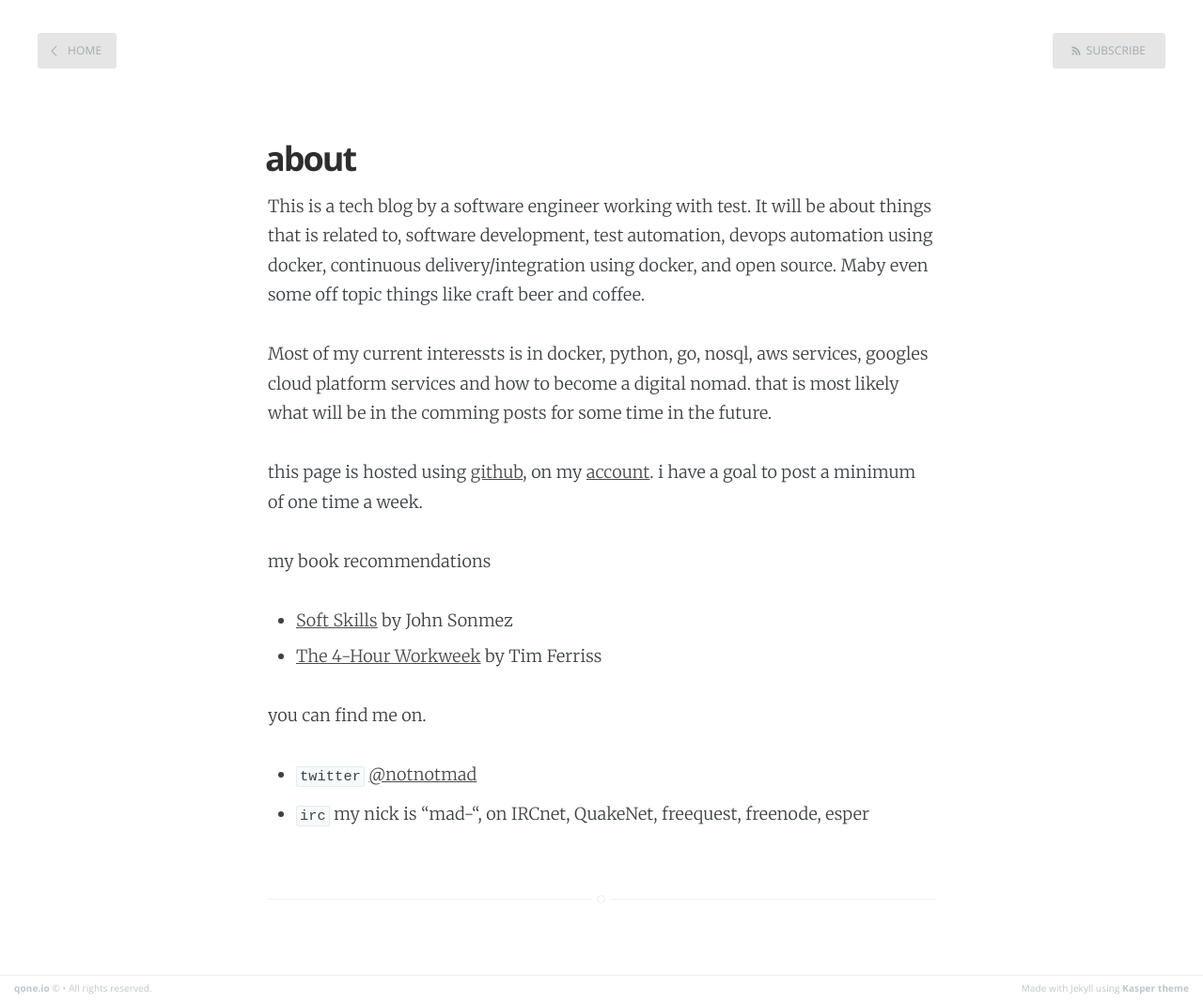
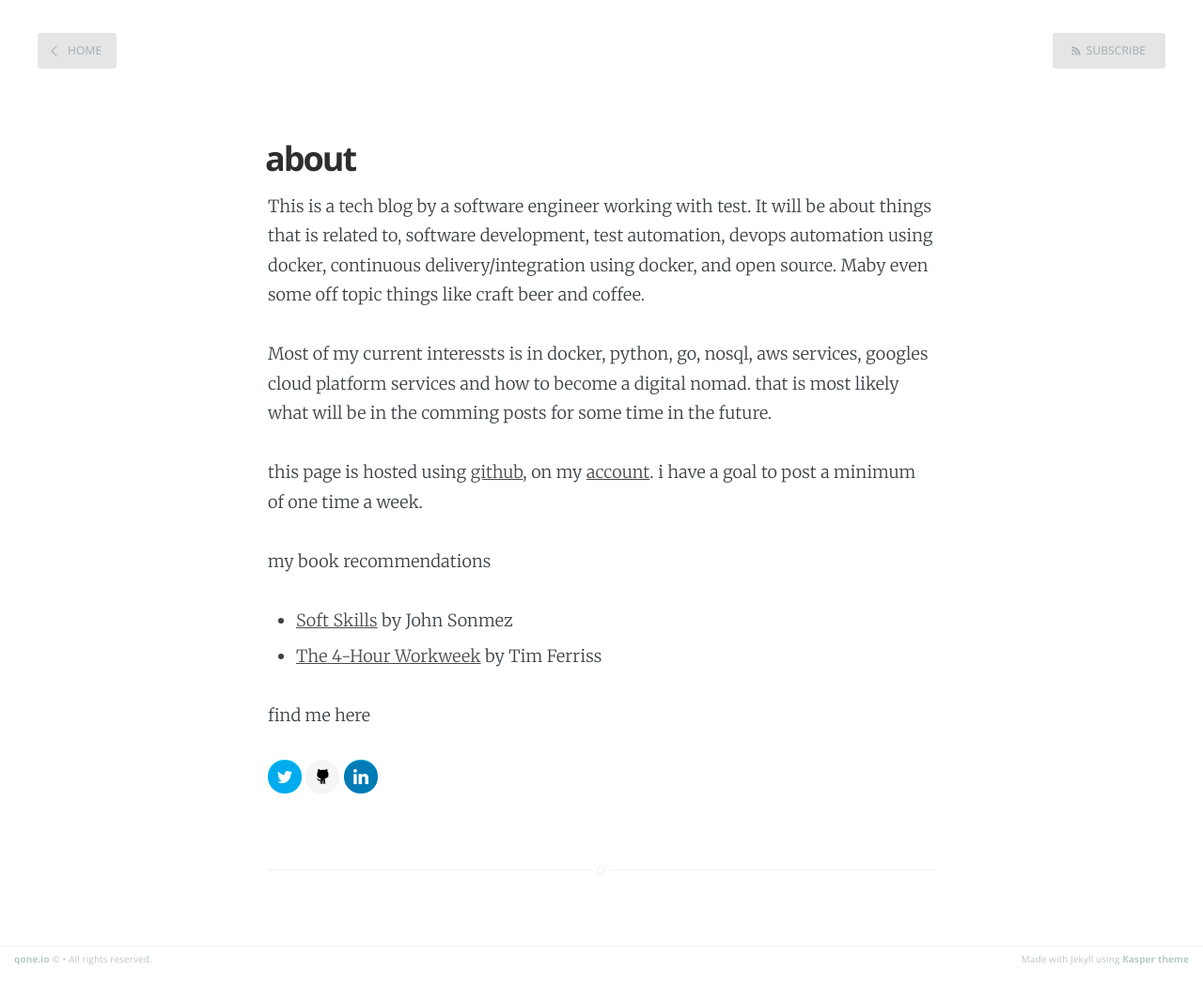
Before and after one commit to mad01/mad01.github.io, a Jekyll site: the page built from about.md, in a window 1280 px wide. Shown: the whole page at 94% size. Built offline with Jekyll 4.4.1, drawn with Linux system fonts in a browser that asks for light colours; Markdown is read by kramdown in place of the engine named in the settings; after the commit the page ends 1036 px from its top, so only the background shows below that.

Commit message:
update css to not center images in posts, adding icone links to github, linkedin, twitter

```diff
--- a/about.md
+++ b/about.md
@@ -2,6 +2,7 @@
 layout: page
 title: about
 ---
+
 
 This is a tech blog by a software engineer working with test. It will be about things that is related to, software development, test automation, devops automation using docker, continuous delivery/integration using docker, and open source. Maby even some off topic things like craft beer and coffee.
 
@@ -14,7 +15,6 @@ my book recommendations
 - [Soft Skills](http://www.amazon.com/Soft-Skills-software-developers-manual/dp/1617292397) by John Sonmez
 - [The 4-Hour Workweek](http://www.amazon.com/The-4-Hour-Workweek-Anywhere-Expanded/dp/0307465357) by Tim Ferriss
 
-you can find me on.
+find me here
 
-- `twitter` [@notnotmad](https://twitter.com/notnotmad)
-- `irc` my nick is "mad-", on IRCnet, QuakeNet, freequest, freenode, esper
+[![twitter](/imgs/twitter.png)](https://twitter.com/notnotmad) [![github](/imgs/github.png)](https://github.com/mad01) [![linkedin](/imgs/linkedin.png)](https://se.linkedin.com/in/alexanderbrandstedt)
--- a/assets/css/screen.css
+++ b/assets/css/screen.css
@@ -881,14 +881,15 @@ body:not(.post-template) .post-title {
 .post-template .post:after {
     display: none;
 }
-
 /* Keep images centred and within the bounds of the post-width */
-.post-content img {
+/*.post-content img {
     display: block;
     max-width: 100%;
     height: auto;
     margin: 0 auto;
     padding: 0.6em 0;
+}*/
+.post-content img {
 }
 
 /* Break out larger images to be wider than the main text column
```
Also changed, not shown: imgs/github.png (added), imgs/linkedin.png (added), imgs/twitter.png (added).
